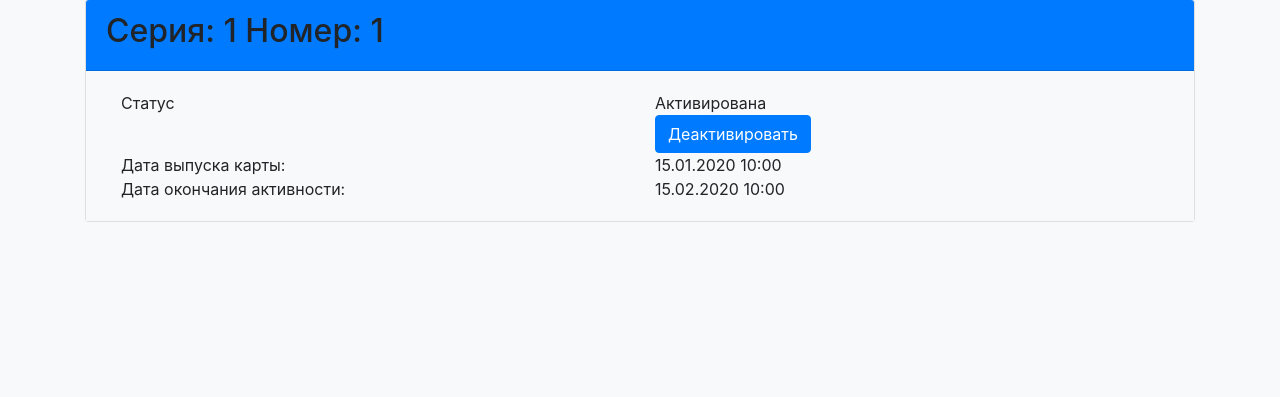
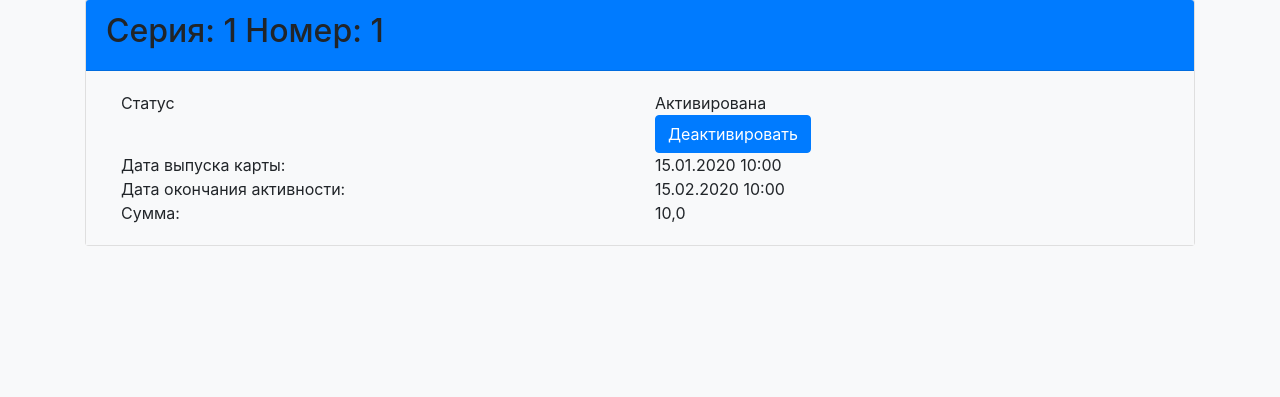
Before and after one commit to ilnarkz/BankCards, a Django app: page /cards/1/ in a window 1280 px wide. Shown: the part 145-542 px from the top of the page. Run offline with Django 4.2, Linux system fonts and the light colour scheme; tables that the repository leaves empty hold one stand-in row (values such as "Sample post"); some libraries are stand-ins or nearby versions.

Commit message:
add deps

```diff
--- a/bank_cards/templates/card_detail.html
+++ b/bank_cards/templates/card_detail.html
@@ -45,5 +45,13 @@
                     {{ card.get_end_date }}
                 </div>
             </div>
+            <div class="row align-items-start">
+                <div class="col">
+                    Сумма:
+                </div>
+                <div class="col">
+                    {{ card.amount }}
+                </div>
+            </div>
         </div>
         {% endblock %}
--- a/requirements.txt
+++ b/requirements.txt
@@ -4,6 +4,7 @@ beautifulsoup4==4.11.1
 Django==4.1.3
 django-bootstrap4==22.3
 flake8==6.0.0
+gunicorn==20.1.0
 mccabe==0.7.0
 pycodestyle==2.10.0
 pyflakes==3.0.1
```
